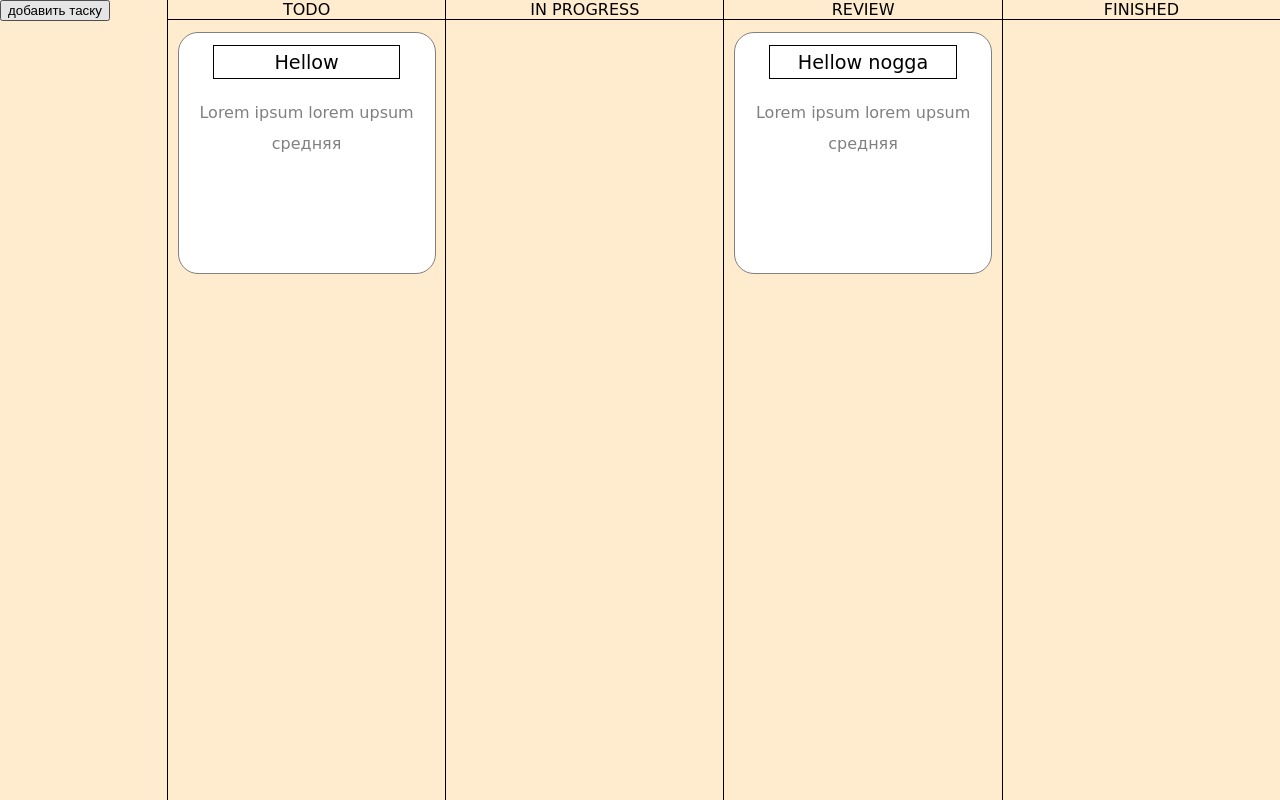
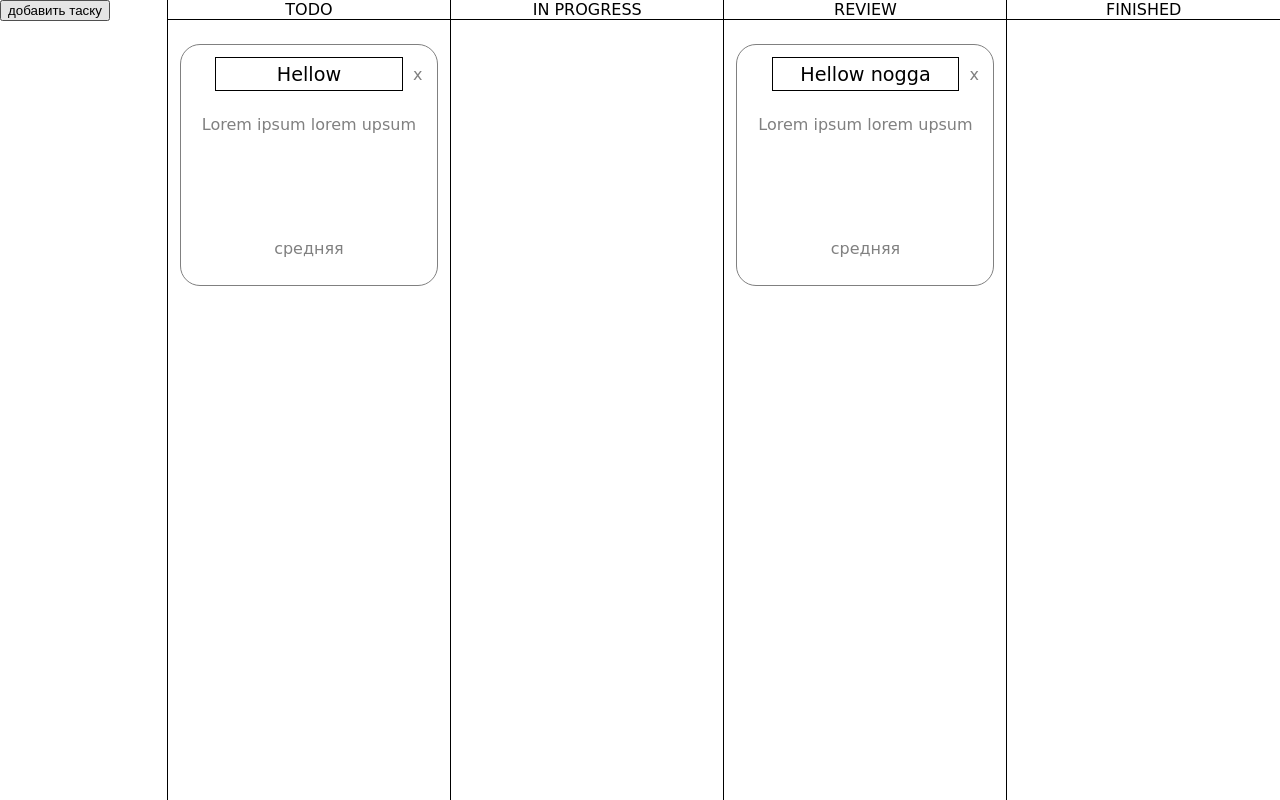
Before and after one commit to waverew/Rusty_Reactone_TaskTracker, a React (Create React App) app in the folder client/: page / in a window 1280 px wide. Built offline with nearby package versions, Linux system fonts and the light colour scheme.

Commit message:
added chip deletion

```diff
--- a/client/src/components/mainView/MainView.js
+++ b/client/src/components/mainView/MainView.js
@@ -38,6 +38,16 @@ const MainView = (props) => {
     setData([...data, task]);
   };
 
+	const deleteTask = (deletedChip) => {
+		const index = getIndex(deletedChip);
+    		if (index != -1) {
+      		data.splice(index, 1);
+		setData([...data]);
+		}
+	}
+
+
+
   const statusChanged = (chip, status) => {
     const index = getIndex(chip);
     if (index != -1) {
@@ -60,7 +70,9 @@ const MainView = (props) => {
   return (
     <div className="MainView">
       <LeftMenu onAddTask={toggleDialog}></LeftMenu>
-      <TaskTable data={data} statusChanged={statusChanged}/>
+      <TaskTable
+	deleteChip={deleteTask}
+	  data={data} statusChanged={statusChanged}/>
       <AddTaskModal setDialogRef={setTaskModalRef}
       addTask={addTask}
       toggleDialog={toggleDialog}/>
--- a/client/src/components/task/TaskTable.css
+++ b/client/src/components/task/TaskTable.css
@@ -10,6 +10,15 @@
     border-left: 1px solid;
 }
 
+.task-table-inner-drag {
+	border: 1px dashed blue;
+
+}
 .table-title {
     border-bottom: 1px solid;
 }
+.table-dyn-drag {
+	min-height: 95%;
+	margin: 12px;
+
+}
--- a/client/src/components/task/TaskTable.js
+++ b/client/src/components/task/TaskTable.js
@@ -16,13 +16,33 @@ const TaskTable = (props) => {
   }, [props.data]);
 
   const handleOnDrag = (e, chip) => {
+	addDragTableClass();
     chip = JSON.stringify(chip);
     e.dataTransfer.setData("chip", chip);
   };
 
   const handleEndDrag = (chip, type) => {
+	  removeDragTableClass();
     removeChipFromOrigin(chip, type);
   }
+
+	const addDragTableClass = () => {
+		const tables = document.getElementsByClassName("table-dyn-drag");
+		for (let i = 0; i < tables.length; i++) {
+			tables[i].classList.add("task-table-inner-drag");
+		}
+	}
+
+	const removeDragTableClass = () => {
+		const tables = document.getElementsByClassName("table-dyn-drag");
+		for (let i = 0; i < tables.length; i++) {
+			tables[i].classList.remove("task-table-inner-drag");
+		}
+	}
+
+	const deleteChip = (chip) => {
+		props.deleteChip(chip);
+	}
 
   const removeChipFromOrigin = (chip, type) => {
     switch (type) {
@@ -82,17 +102,17 @@ const TaskTable = (props) => {
   return (
     <div className="TaskTable">
       <div
-        className="task-table-inner"
-        onDrop={(e) => handleOnDrop(e, "todo", 0)}
-        onDragOver={handleOnDragOver}
-      >
+        className="task-table-inner">
         <div className="justify-center d-flex table-title">TODO</div>
-        <div className="justify-center d-flex">
+        <div className="justify-center d-flex table-dyn-drag" onDrop={(e) => handleOnDrop(e, "todo", 0)}
+        onDragOver={handleOnDragOver}>
+
           <div>
             {toDo.map((data, i) => (
               <TaskChip
                 key={i}
                 data={data}
+		deleteChip={deleteChip}
                 onDragStart={(e) => handleOnDrag(e, data)}
                 onDragEnd={e => handleEndDrag(data, "todo")}
               />
@@ -101,17 +121,16 @@ const TaskTable = (props) => {
         </div>
       </div>
       <div
-        className="task-table-inner"
-        onDrop={(e) => handleOnDrop(e, "progress", 1)}
-        onDragOver={handleOnDragOver}
-      >
+        className="task-table-inner">
         <div className="justify-center d-flex table-title">IN PROGRESS</div>
-        <div className="justify-center d-flex">
+        <div className="justify-center d-flex table-dyn-drag" onDrop={(e) => handleOnDrop(e, "progress", 1)}
+        onDragOver={handleOnDragOver}>
           <div>
             {inProgress.map((data, i) => (
               <TaskChip
                 key={i}
                 data={data}
+		deleteChip={deleteChip}
                 onDragStart={(e) => handleOnDrag(e, data)}
                 onDragEnd={e => handleEndDrag(data, "progress")}
               />
@@ -120,18 +139,17 @@ const TaskTable = (props) => {
         </div>
       </div>
       <div
-        className="task-table-inner"
-        onDrop={(e) => handleOnDrop(e, "review", 2)}
-        onDragOver={handleOnDragOver}
-      >
+        className="task-table-inner">
         <div className="justify-center d-flex table-title">REVIEW</div>
-        <div className="justify-center d-flex">
+        <div className="justify-center d-flex table-dyn-drag" onDrop={(e) => handleOnDrop(e, "review", 2)}
+        onDragOver={handleOnDragOver}>
           <div>
             {review.map((data, i) => (
               <TaskChip
                 key={i}
                 data={data}
-                onDragStart={(e) => handleOnDrag(e, data)}
+                deleteChip={deleteChip}
+		onDragStart={(e) => handleOnDrag(e, data)}
                 onDragEnd={e => handleEndDrag(data, "review")}
               />
             ))}
@@ -139,18 +157,17 @@ const TaskTable = (props) => {
         </div>
       </div>
       <div
-        className="task-table-inner"
-        onDrop={(e) => handleOnDrop(e, "finished", 3)}
-        onDragOver={handleOnDragOver}
-      >
+        className="task-table-inner">
         <div className="justify-center d-flex table-title">FINISHED</div>
-        <div className="justify-center d-flex">
+        <div className="justify-center d-flex table-dyn-drag" onDrop={(e) => handleOnDrop(e, "finished", 3)}
+        onDragOver={handleOnDragOver}>
           <div>
             {finished.map((data, i) => (
               <TaskChip
                 key={i}
                 data={data}
-                onDragStart={(e) => handleOnDrag(e, data)}
+                deleteChip={deleteChip}
+		onDragStart={(e) => handleOnDrag(e, data)}
                 onDragEnd={e => handleEndDrag(data, "finished")}
               />
             ))}
--- a/client/src/components/task/task-chip/TaskChip.css
+++ b/client/src/components/task/task-chip/TaskChip.css
@@ -7,6 +7,13 @@
     color: grey;
     margin-top: 12px;
     margin-bottom: 12px;
+}
+
+.delete-chip {
+	position: absolute;
+	cursor: pointer;
+	margin-left: 14.5rem;
+	margin-top: 20px;
 }
 
 .task-title-wrapper {
@@ -32,4 +39,5 @@
 .task-content {
     justify-content: center;
     padding: 12px;
+    height: 7rem;
 }
--- a/client/src/components/task/task-chip/TaskChip.js
+++ b/client/src/components/task/task-chip/TaskChip.js
@@ -11,6 +11,7 @@ const TaskChip = (props) => {
 
     return (
         <div className="TaskChip" onDragStart={props.onDragStart} onDragEnd={props.onDragEnd} draggable>
+	    <div className="delete-chip" onClick={() => props.deleteChip(props.data)}>x</div>
             <div className="d-flex task-title">
                 <div className="task-title-wrapper">
                     {props.data.title}
--- a/client/src/components/task/task-modal/AddTaskModal.js
+++ b/client/src/components/task/task-modal/AddTaskModal.js
@@ -9,8 +9,13 @@ const AddTaskModal = (props) => {
 
   useEffect(() => {
     props.setDialogRef(dialogRef);
-    document.getElementsByName("низкая")[0].checked = true;
-}, []);
+	  setContentInpVal("");
+	  setTitleInpVal("");
+    	document.getElementsByName("низкая")[0].checked = true;
+	document.getElementsByName("средняя")[0].checked = false;
+	document.getElementsByName("высокая")[0].checked = false;
+
+}, [props]);
 
   const handleChange = (e, type) => {
     switch (type) {
--- a/client/src/index.css
+++ b/client/src/index.css
@@ -3,7 +3,6 @@ body {
   font-family: "Comic Sans MS", "Comic Sans", cursive;
   -webkit-font-smoothing: antialiased;
   -moz-osx-font-smoothing: grayscale;
-  background-color: blanchedalmond;
 }
 
 .d-flex {
```
